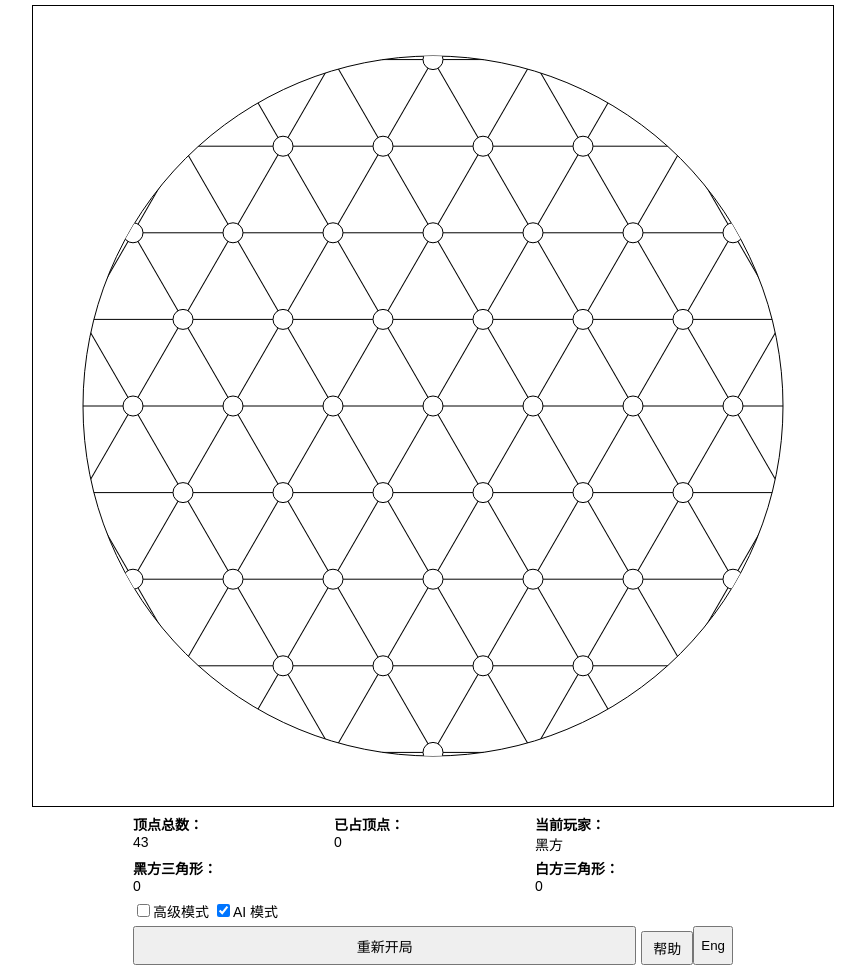
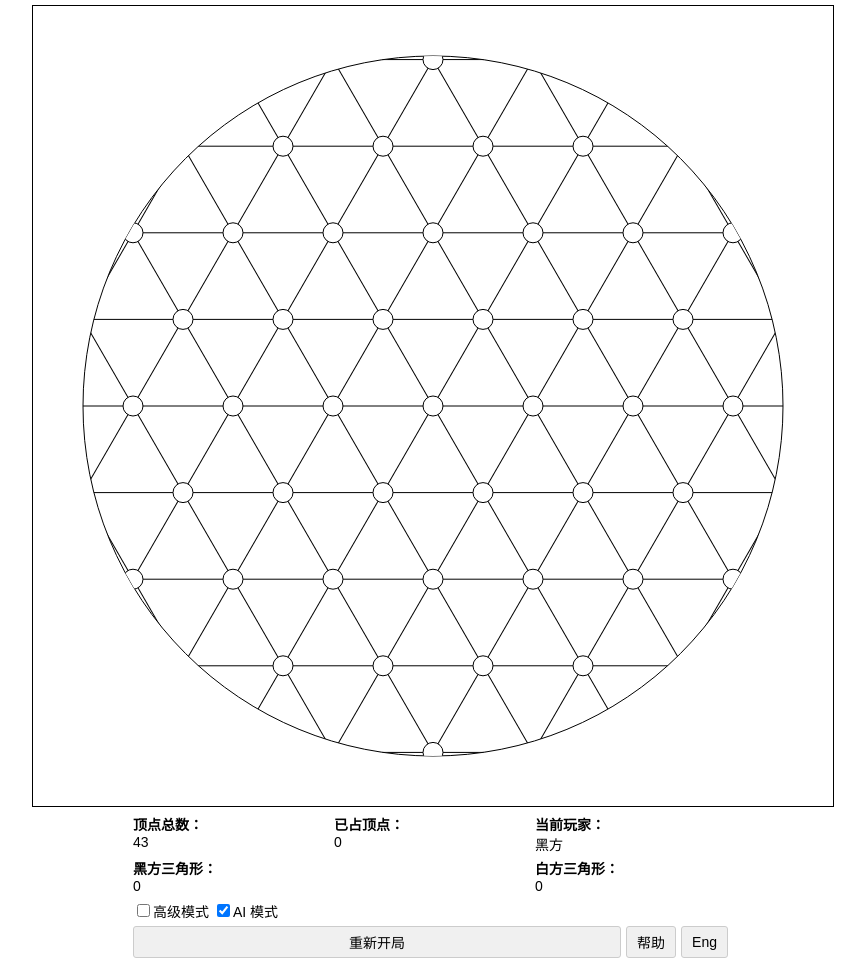
Before and after one commit to bones7456/bones7456, a plain HTML site: page triangle_chess/index.html in a window 1280 px wide. Shown: the whole page, without its empty margins (207-1072 px from the left). Drawn offline with Linux system fonts and the light colour scheme.

Commit message:
微调样式

```diff
--- a/triangle_chess/index.html
+++ b/triangle_chess/index.html
@@ -59,15 +59,6 @@
             font-size: 12px;
         }
 
-        #helpButton {
-            margin-top: 5px;
-            padding: 3px 8px;
-            font-size: 12px;
-            cursor: pointer;
-            width: auto;
-            float: right;
-        }
-
         #helpModal {
             display: none;
             position: fixed;
@@ -110,10 +101,14 @@
             margin-top: 5px;
         }
 
-        #restartButton, #helpButton {
+        #restartButton, #helpButton, #languageToggle {
             padding: 5px 10px;
             font-size: 14px;
             cursor: pointer;
+            margin-right: 5px;
+            background-color: #f0f0f0;
+            border: 1px solid #ccc;
+            border-radius: 3px;
         }
 
         #restartButton {
@@ -121,9 +116,6 @@
             margin-right: 5px;
         }
 
-        #helpButton {
-            width: auto;
-        }
     </style>
 </head>
 <body>
```
